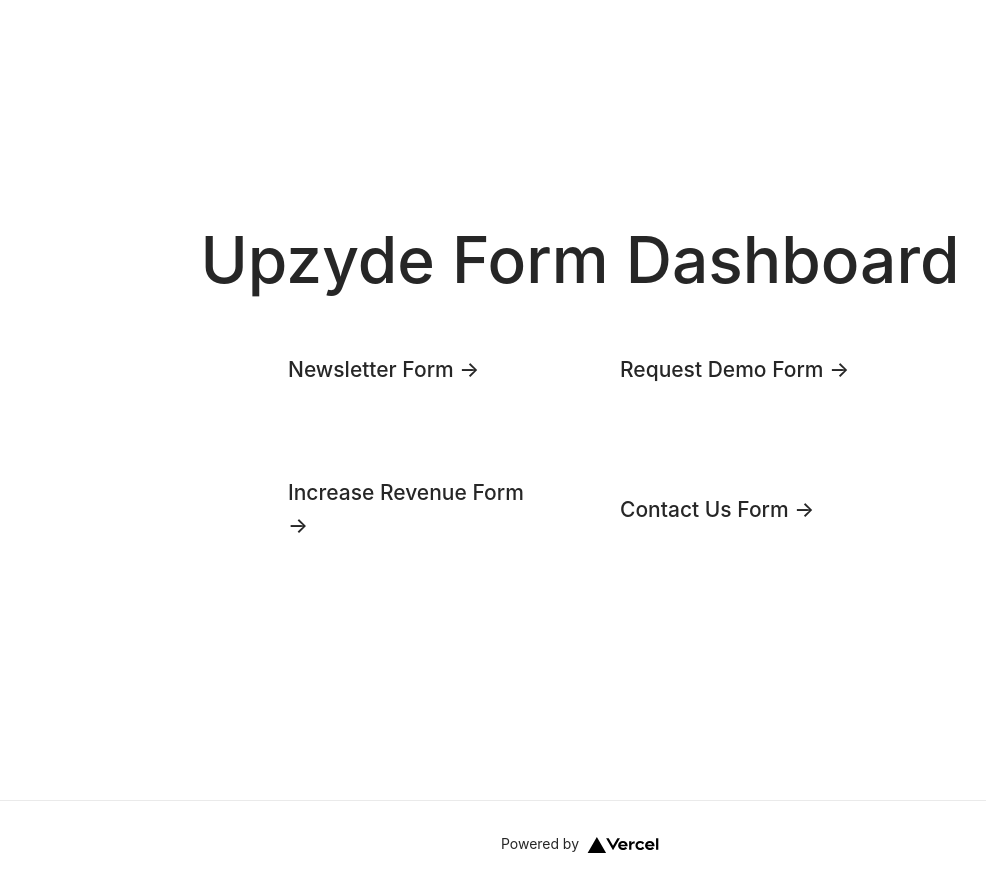
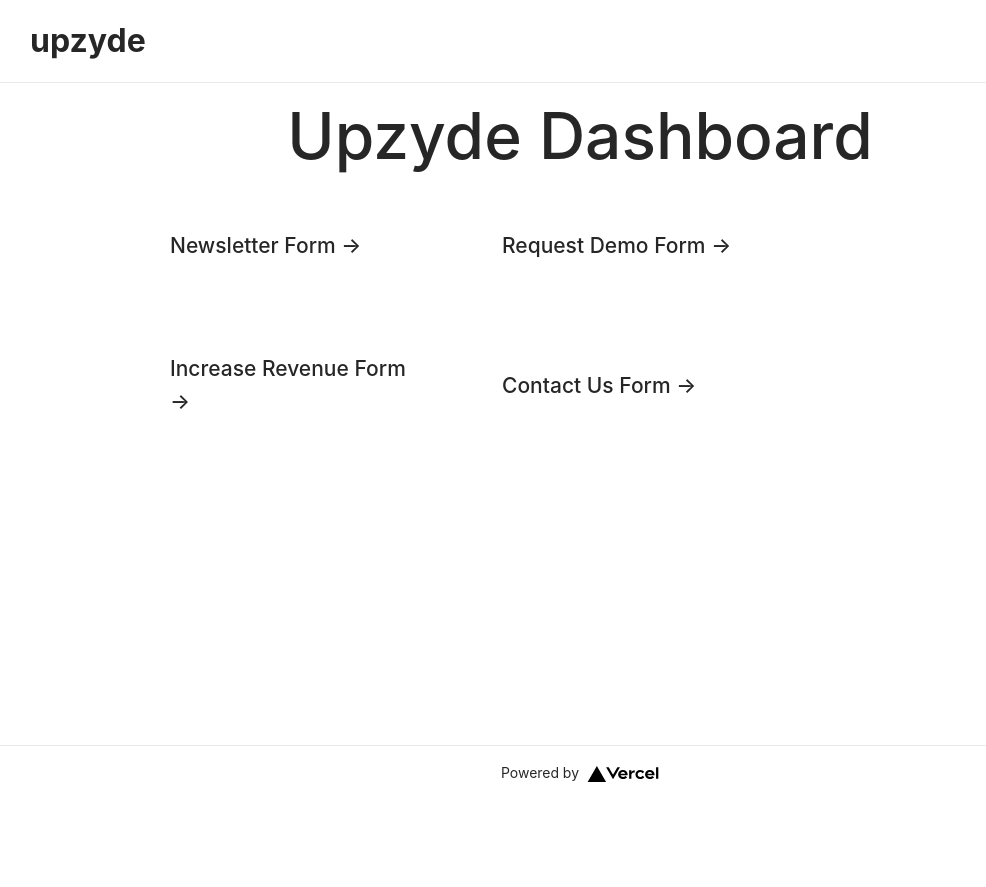
Before and after one commit to arvind-adsparc/upzyde-api, a Next.js app: page / in a window 1280 px wide. Shown: the whole page, without its empty margins (60-1046 px from the left). After the commit the page ends 800 px from the top, so only its background shows below. Built offline with nearby package versions, Linux system fonts and the light colour scheme.

Commit message:
addition of layout component

```diff
--- a/models/components/Layout/layout.jsx
+++ b/models/components/Layout/layout.jsx
@@ -1,9 +1,28 @@
+import Image from "next/image";
+
 const Layout = ({ children }) => {
   return (
     <div className="layout-container">
-      <div className="header">Header goes here</div>
-      {children}
-      <div className="footer">footer goes here</div>
+      <div className="header">
+        <div className="inner-container">
+          <div className="head-logo">upzyde</div>
+        </div>
+      </div>
+
+      <div className="page-content inner-container">{children}</div>
+
+      <footer className="footer">
+        <a
+          href="https://vercel.com?utm_source=create-next-app&utm_medium=default-template&utm_campaign=create-next-app"
+          target="_blank"
+          rel="noopener noreferrer"
+        >
+          Powered by{" "}
+          <span className="logo">
+            <Image src="/vercel.svg" alt="Vercel Logo" width={72} height={16} />
+          </span>
+        </a>
+      </footer>
     </div>
   );
 };
--- a/pages/index.js
+++ b/pages/index.js
@@ -3,9 +3,11 @@ import Image from "next/image";
 import { Card } from "antd";
 import styles from "../styles/Home.module.css";
 import Link from "next/link";
+import Layout from "../models/components/Layout/layout";
 
 export default function Home() {
   return (
+    <Layout>
       <div className={styles.container}>
         <Head>
           <title>Create Next App</title>
@@ -13,8 +15,7 @@ export default function Home() {
           <link rel="icon" href="/favicon.ico" />
         </Head>
 
-      <main className={styles.main}>
-        <h1 className={styles.title}>Upzyde Form Dashboard</h1>
+        <h1 className={styles.title}>Upzyde Dashboard</h1>
 
         <div className={styles.grid}>
           <div className="site-card-border-less-wrapper">
@@ -61,20 +62,7 @@ export default function Home() {
             </Card>
           </div>
         </div>
-      </main>
-
-      <footer className={styles.footer}>
-        <a
-          href="https://vercel.com?utm_source=create-next-app&utm_medium=default-template&utm_campaign=create-next-app"
-          target="_blank"
-          rel="noopener noreferrer"
-        >
-          Powered by{" "}
-          <span className={styles.logo}>
-            <Image src="/vercel.svg" alt="Vercel Logo" width={72} height={16} />
-          </span>
-        </a>
-      </footer>
       </div>
+    </Layout>
   );
 }
--- a/styles/Home.module.css
+++ b/styles/Home.module.css
@@ -12,21 +12,6 @@
   align-items: center;
 }
 
-.footer {
-  display: flex;
-  flex: 1;
-  padding: 2rem 0;
-  border-top: 1px solid #eaeaea;
-  justify-content: center;
-  align-items: center;
-}
-
-.footer a {
-  display: flex;
-  justify-content: center;
-  align-items: center;
-  flex-grow: 1;
-}
 
 .title a {
   color: #0070f3;
@@ -105,10 +90,6 @@
   line-height: 1.5;
 }
 
-.logo {
-  height: 1em;
-  margin-left: 0.5rem;
-}
 
 @media (max-width: 600px) {
   .grid {
--- a/styles/globals.css
+++ b/styles/globals.css
@@ -14,6 +14,65 @@ a {
   text-decoration: none;
 }
 
+.inner-container {
+  width: 90%;
+  max-width: 1100px;
+  margin: 0 auto;
+
+}
+
 * {
   box-sizing: border-box;
 }
+
+.head-logo {
+  font-weight: bold;
+  font-size: 2rem;
+}
+
+
+.logo {
+  height: 1em;
+  margin-left: 0.5rem;
+}
+
+
+
+.header {
+  padding: 1rem 0;
+  border-bottom: 1px solid #eaeaea;
+  position: sticky;
+  right: 0;
+  top: 0;
+  width: 100%;
+
+}
+
+.page-content {
+  padding: 1rem 0;
+}
+
+
+
+
+/* footer styles */
+
+.footer {
+  display: flex;
+  flex: 1;
+  padding: 1rem 0;
+  border-top: 1px solid #eaeaea;
+  justify-content: center;
+  align-items: center;
+  position: fixed;
+  right: 0;
+  bottom: 0;
+  width: 100%;
+}
+
+.footer a {
+  display: flex;
+  justify-content: center;
+  align-items: center;
+  flex-grow: 1;
+}
```
Lines whose indentation alone changed are shown as unchanged.
